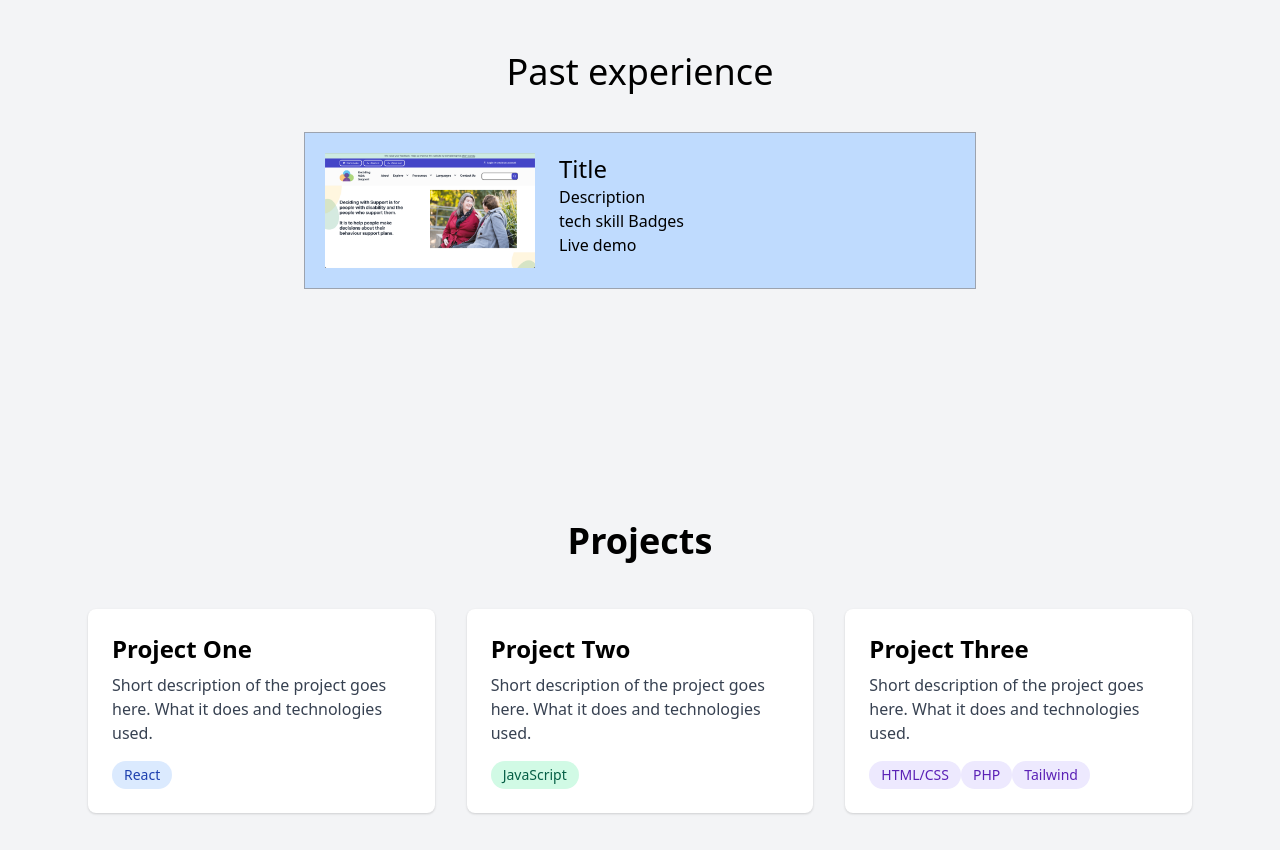
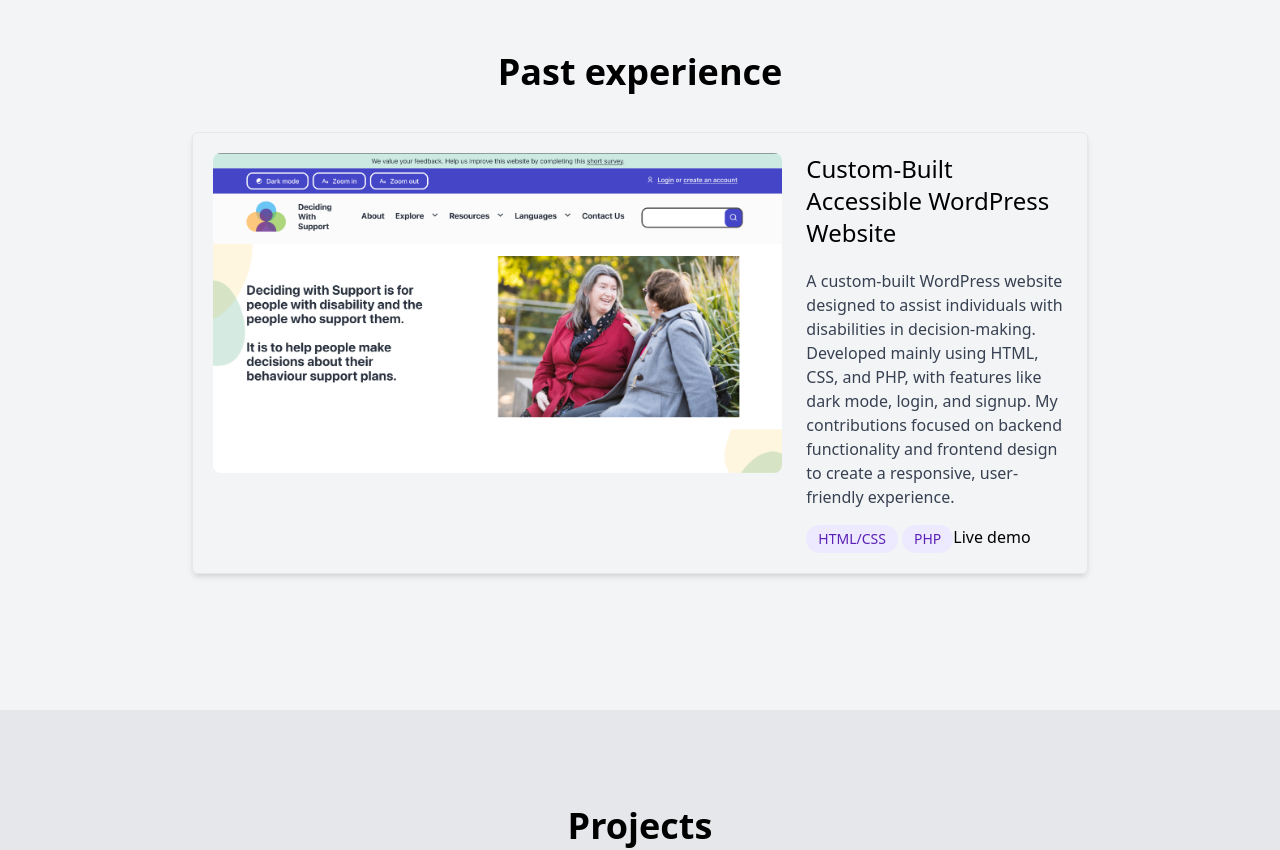
Before and after one commit to Sudip0987/my-portfolio, a React (Create React App) app: page / in a window 1280 px wide. Shown: the part 1240-2090 px from the top of the page. Built offline with nearby package versions, Linux system fonts and the light colour scheme.

Commit message:
Excperience section card updated with styles

```diff
--- a/src/components/Experience.js
+++ b/src/components/Experience.js
@@ -2,19 +2,24 @@ import React from "react";
 
 function Experience() {
     return (
-        <section id = "experience" className="bg-gray-100 py-24">
-            <div className="mx-auto"  >
-                <h2 className="text-4xl text-center">Past experience</h2>
-                    {/*Experience cards*/}
+        <section id="experience" className="bg-gray-100 py-24">
+            <div className="mx-auto "  >
+                <h2 className="text-4xl text-center font-bold mb-6s">Past experience</h2>
+                {/*Experience cards*/}
 
-                <div className="bg-blue-200 my-10 max-w-2xl mx-auto flex flex-row md:flex-row items-stretch p-5 border border-gray-400 gap-6" >
-                        <img className="w-full md:w-1/3 object-cover rounder-lg" src = "/images/screenshots/supporteddecisionmaking.png"></img>
-                        <div className="">
-                        <h3 className="text-2xl" > Title</h3>
-                        <p>Description</p>
-                        <span>tech skill Badges</span>
-                        <p>Live demo</p>
+                <div className="my-10 max-w-4xl mx-auto flex flex-row md:flex-row items-stretch p-5 gap-6 rounded-md border border-gray-300/70 shadow-md" >
+                    <img className="w-full md:w-2/3 h-80 object-cover rounded-lg" alt="Supported decision-making project"
+                        src="/images/screenshots/supporteddecisionmaking.png"></img>
+                    <div className="">
+                        <h3 className="text-2xl mb-5" > Custom-Built Accessible WordPress Website</h3>
+                        <p className="text-gray-700 mb-4">A custom-built WordPress website designed to assist individuals with disabilities in decision-making. Developed mainly using HTML, CSS, and PHP, with features like dark mode, login, and signup. My contributions focused on backend functionality and frontend design to create a responsive, user-friendly experience.</p>
+                        <div className="flex flex-wrap">
+                            <span className="inline-block bg-purple-100 text-purple-800 px-3 py-1 rounded-full text-sm mr-1">HTML/CSS</span>
+
+                            <span className="inline-block rounded-full bg-purple-100  text-purple-800 px-3 py-1 text-sm">PHP</span>
+                            <a href="#">Live demo</a>
                         </div>
+                    </div>
 
                 </div>
             </div>
--- a/src/components/Projects.js
+++ b/src/components/Projects.js
@@ -2,7 +2,7 @@ import React from "react";
 
 function Projects() {
   return (
-    <section id="projects" className="bg-gray-100 py-24">
+    <section id="projects" className="bg-gray-200 py-24">
       <div className="max-w-6xl mx-auto px-6">
         {/* Heading */}
         <h2 className="text-4xl font-bold text-center mb-12">Projects</h2>
@@ -37,10 +37,10 @@ function Projects() {
             <p className="text-gray-700 mb-4">
               Short description of the project goes here. What it does and technologies used.
             </p>
-            <span className="inline-block bg-purple-100 text-purple-800 px-3 py-1 rounded-full text-sm">
+            <span className="inline-block bg-purple-100 text-purple-800 px-3 py-1 rounded-full text-sm mr-1">
               HTML/CSS
             </span>
-            <span className="inline-block bg-purple-100 text-purple-800 px-3 py-1 rounded-full text-sm">
+            <span className="inline-block bg-purple-100 text-purple-800 px-3 py-1 rounded-full text-sm mr-1">
               PHP
             </span><span className="inline-block bg-purple-100 text-purple-800 px-3 py-1 rounded-full text-sm">
               Tailwind
```
